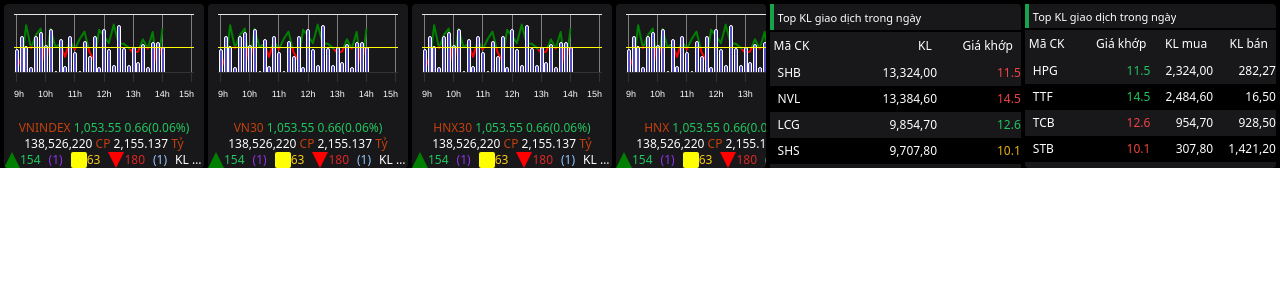
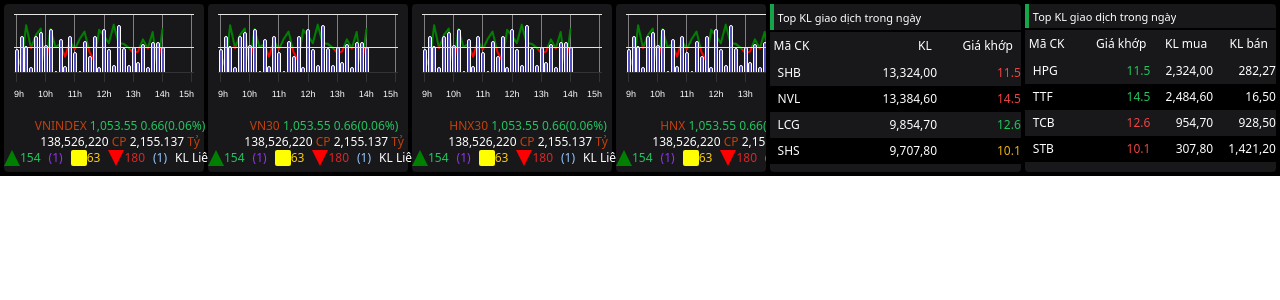
Before and after one commit to thogawa2210/demo-iboard, a React (Vite) app: page / in a window 1280 px wide. Shown: the top 300 px of the page. Built offline with nearby package versions, Linux system fonts and the light colour scheme.

Commit message:
update to component

```diff
--- a/src/App.tsx
+++ b/src/App.tsx
@@ -26,7 +26,7 @@
 function App() {
   return (
     <>
-      <div className="grid grid-cols-10 gap-1 h-[168px] p-1 bg-black">
+      <div className="grid grid-cols-10 gap-1 h-44 p-1 bg-black">
         <div className="col-span-6 bg-black rounded h-full flex overflow-x-auto gap-1 scrollbar-thin scrollbar-thumb-rounded scrollbar-thumb-zinc-500 scrollbar-track-transparent">
           <ChartWrap data={'VNINDEX'} />
           <ChartWrap data={'VN30'}/>
--- a/src/components/chartWrap/IndexInfo.tsx
+++ b/src/components/chartWrap/IndexInfo.tsx
@@ -18,7 +18,7 @@
 
 const IndexInfo = ({data}:any) => {
   return (
-    <div className="text-white text-center mt-auto text-xs">
+    <div className="text-white text-center m-auto text-xs">
       <p>
         <span className="text-orange-700">{data} </span>
         <span className="text-green-500"> 1,053.55 </span>
```
